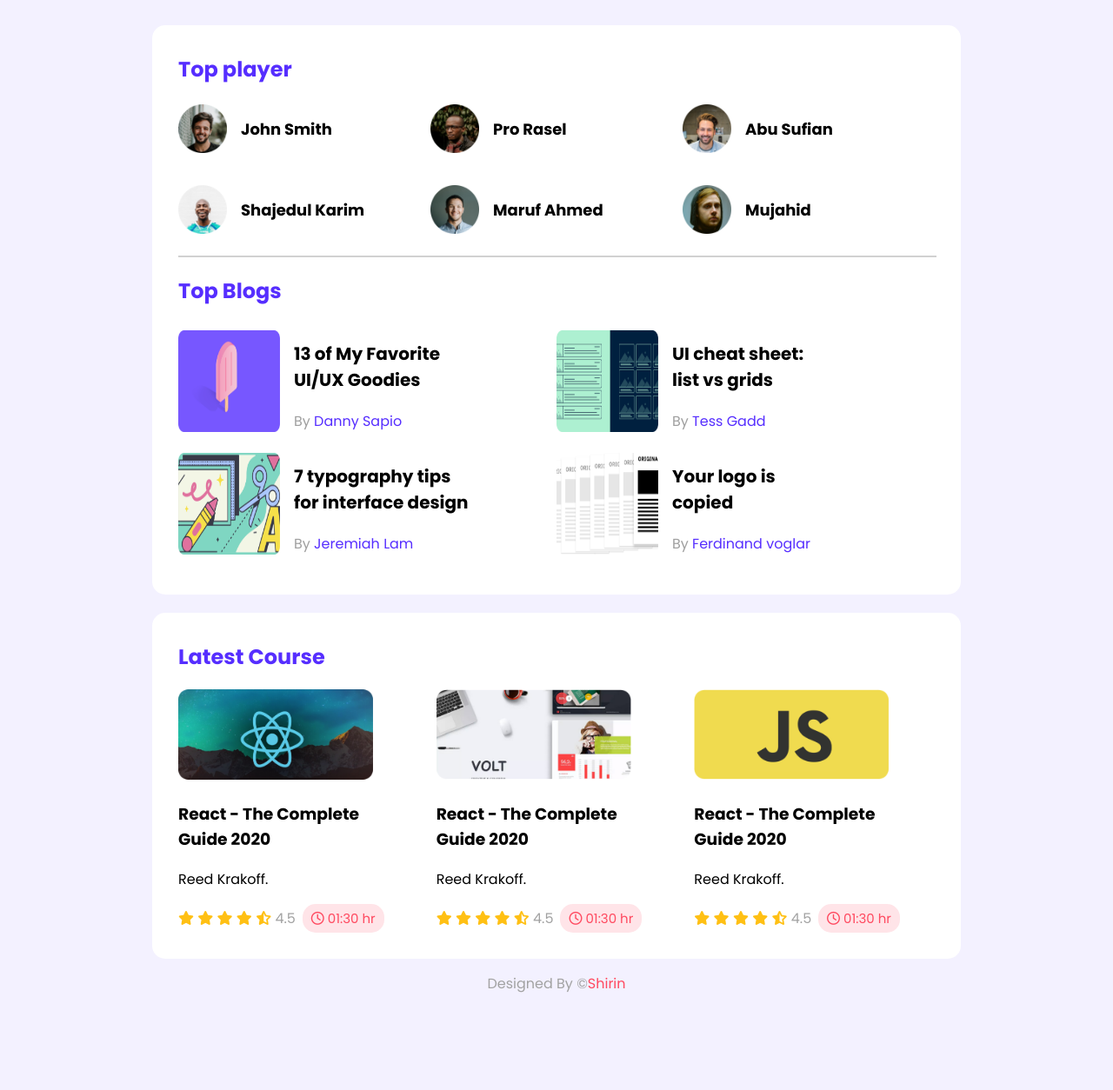
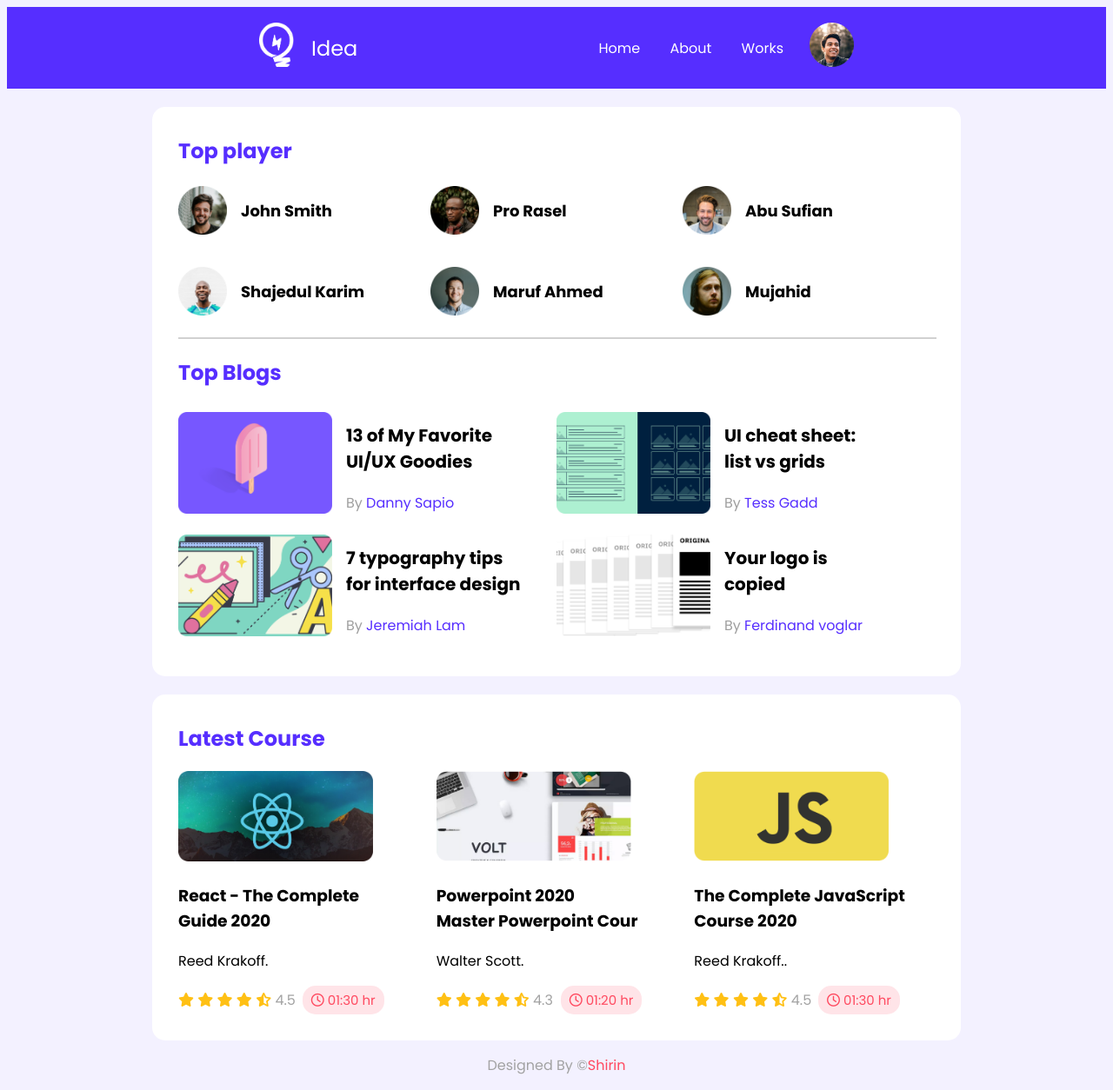
Before and after one commit to ShirinSabrin/simple-lms-website, a plain HTML site: page index.html in a window 1280 px wide. Shown: the whole page at 87% size. Before the commit the page ends 1160 px from the top, so only its background shows below. Drawn offline with Linux system fonts and the light colour scheme; a web font is replaced by a local one.

Commit message:
second-commit

```diff
--- a/index.html
+++ b/index.html
@@ -10,12 +10,36 @@
     <script src="https://kit.fontawesome.com/5dd2c332ad.js" crossorigin="anonymous"></script>
 </head>
 <body>
-     <!-- Header start  -->
-    <header>
-
+     <!-- Header section start  -->
+    <header class="header">
+            <div class="idea-container">
+                <div class="header-logo">
+                    <img src="images/icons/logo.png" alt="">
+                </div>
+                <div class="header-title">
+                    <p>Idea</p>
+                </div>
+            </div>
+            <div class="nav-container">
+                <div  class="nav">
+                    <nav>
+                        <ul>
+                            <li><a href="">Home</a></li>
+                            <li><a href="">About</a></li>
+                            <li><a href="">Works</a></li>
+                        </ul>
+                    </nav>
+                </div>
+                <div class="header-profile-pic">
+                    <img src="images/icons/profile.png" alt="">
+                </div>
+            </div>
     </header>
-    <!-- Header end -->
+     <!-- Header section end  -->
     <main>
+        <!-------------------
+        Main section start
+        --------------------->
     <section class="container">
         <!----------------
         top-players start
@@ -138,9 +162,9 @@
                     <img src="images/courses/course-2.png" alt="">
                 </div>
             <div class="">
-                <h3 class="course-title">React - The Complete </br>
-                    Guide 2020</h3>
-                <p class="course-author">Reed Krakoff.</p>
+                <h3 class="course-title">Powerpoint 2020  </br>
+                    Master Powerpoint Cour</h3>
+                <p class="course-author">Walter Scott.</p>
                 <div class="course-info">
                     <div class="review">
                         <i class="fa-solid fa-star"></i>
@@ -148,11 +172,11 @@
                         <i class="fa-solid fa-star"></i>
                         <i class="fa-solid fa-star"></i>
                         <i class="fa-solid fa-star fa-star-half-stroke"></i>
-                        4.5
+                        4.3
                     </div>
                     <div class="course-duration">
                         <i class="fa-regular fa-clock"></i>
-                        01:30 hr
+                        01:20 hr
                     </div>
                 </div>
             </div>
@@ -162,9 +186,9 @@
                     <img src="images/courses/course-3.png" alt="">
                 </div>
             <div class="">
-                <h3 class="course-title">React - The Complete </br>
-                    Guide 2020</h3>
-                <p class="course-author">Reed Krakoff.</p>
+                <h3 class="course-title">The Complete JavaScript  </br>
+                    Course 2020</h3>
+                <p class="course-author">Reed Krakoff..</p>
                 <div class="course-info">
                     <div class="review">
                         <i class="fa-solid fa-star"></i>
@@ -186,6 +210,9 @@
     Latest course end
     ------------------------->
     </main>
+     <!-------------------
+        Main section end
+        --------------------->
     <footer>
         <p>Designed By &copy;<a href="">Shirin</a></p>
     </footer>
--- a/style.css
+++ b/style.css
@@ -19,6 +19,57 @@ main{
     align-items: center;
     flex-direction: column;
 }
+/**********************
+Header section start
+************************/
+.header{
+    display: flex;
+    justify-content: space-between;
+    height: 94px;
+    background: #562EFF;
+    padding: 0px 290px;
+}
+ul >li{
+    list-style: none;
+    margin-right: 30px;
+    display: inline;
+}
+nav > ul >li> a{
+    text-decoration: none;
+    color: #FFFFFF;
+    font-size: 16px;
+}
+.idea-container{
+    display: flex;
+    justify-content: center;
+    align-items: center;
+}
+.nav-container{
+    display: flex;
+    justify-content: center;
+    align-items: center;
+}
+.header-logo img{
+    height: 51px;
+    width: 40px;
+}
+.header-profile-pic img{
+    height: 51px;
+    width: 51px;
+}
+.header-title{
+    font-size: 24px;
+    color: #FFFFFF;
+    margin-left: 20px;
+}
+/**********************
+Header section end
+************************/
+
+/* -----------------
+Main section start
+--------------------*/
+
 /* --------------
 top players style
 ------------------*/
@@ -71,7 +122,7 @@ hr{
     color: #562EFF;
 }
 .blog .thumbnail img{
-    width: 117px;
+    width: 177px;
     height: 117px;
 }
 .blogs{
@@ -110,6 +161,9 @@ hr{
     position: relative;
     right: 40px;
  }
+/* -----------------
+Main section start
+--------------------*/
  footer p{
     color: #A2A2A2;
     text-align: center;
```
